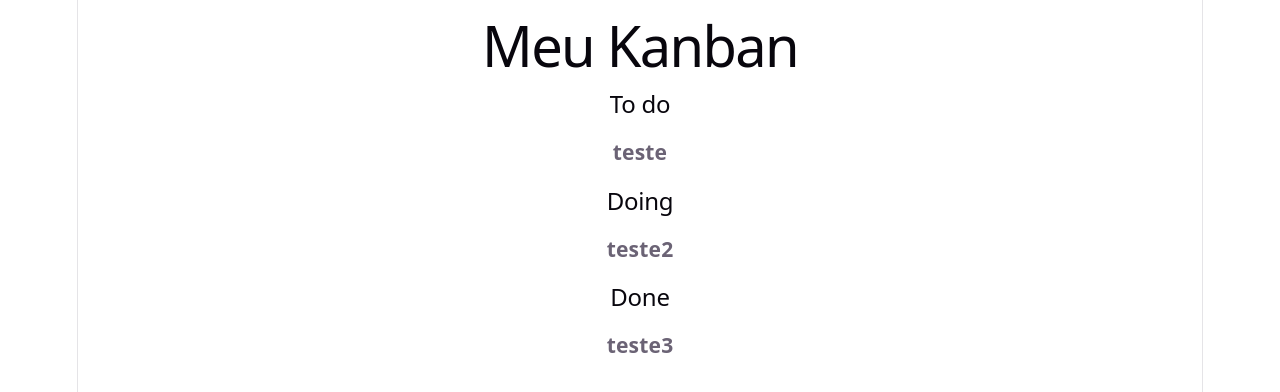
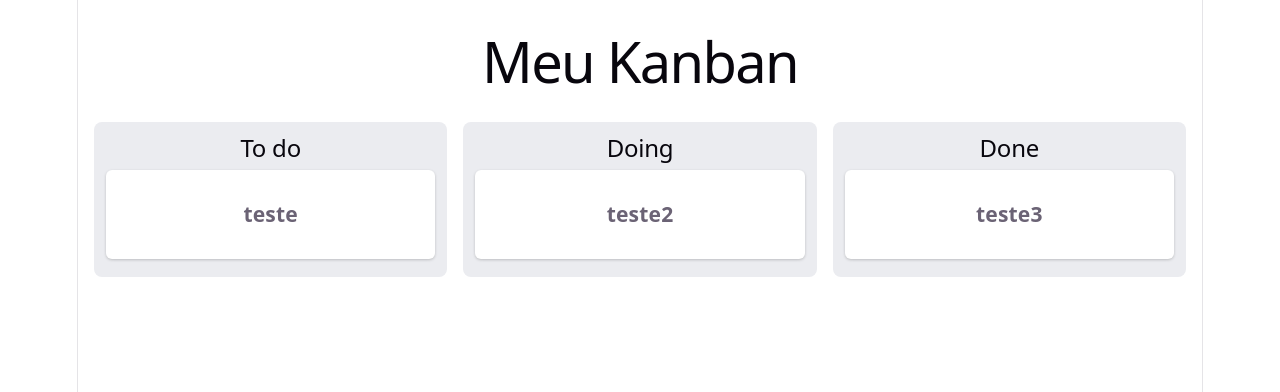
Before and after one commit to Davisond/Kanban, a React (Vite) app: page / in a window 1280 px wide. Shown: the top 392 px of the page. Built offline with nearby package versions, Linux system fonts and the light colour scheme.

Commit message:
Criado Quadro.css em src para tornar o estado atual mais visível através de css

```diff
--- a/src/Components/Coluna.jsx
+++ b/src/Components/Coluna.jsx
@@ -7,7 +7,6 @@ function Coluna (props){
     return(
         <div className="coluna">
             <h2> { props.nome }</h2>
-
 
         {
             cardColuna.map((card) => {
--- /dev/null
+++ b/src/Components/Quadro.css
@@ -0,0 +1,23 @@
+.quadro{
+    display: flex;
+    flex-direction: column;
+    padding: 16px;
+    gap: 16px;
+}
+.colunas{
+    display: flex;
+    gap: 16px;
+}
+.coluna{
+    flex: 1;
+    background: #ebecf0;
+    border-radius: 8px;
+    padding: 12px;
+}
+.card{
+    background: white;
+    border-radius: 6px;
+    padding: 10px;
+    margin-bottom: 6px;
+    box-shadow: 0 1px 3px rgba(0, 0, 0, 0.2);
+}
--- a/src/Components/Quadro.jsx
+++ b/src/Components/Quadro.jsx
@@ -1,4 +1,5 @@
 import Coluna from '../Components/Coluna';
+import './Quadro.css'
 import Card from '../Components/Card';
 
 function Quadro(){
@@ -16,14 +17,13 @@ function Quadro(){
 
     return(
         <div className = 'quadro'>
-            <h1> Meu Kanban </h1>
-          {
-            colunas.map((coluna) => {
-                return <Coluna key={coluna.id} id={coluna.id} nome={coluna.nome} cards={cards} /> }
+                <h1> Meu Kanban </h1>
+            <div className='colunas'>
+            {
+                colunas.map((coluna) => {return <Coluna key={coluna.id} id={coluna.id} nome={coluna.nome} cards={cards} /> })
+            }
+            </div>
 
-
-            )
-          }
         </div>
     );
 }
```
